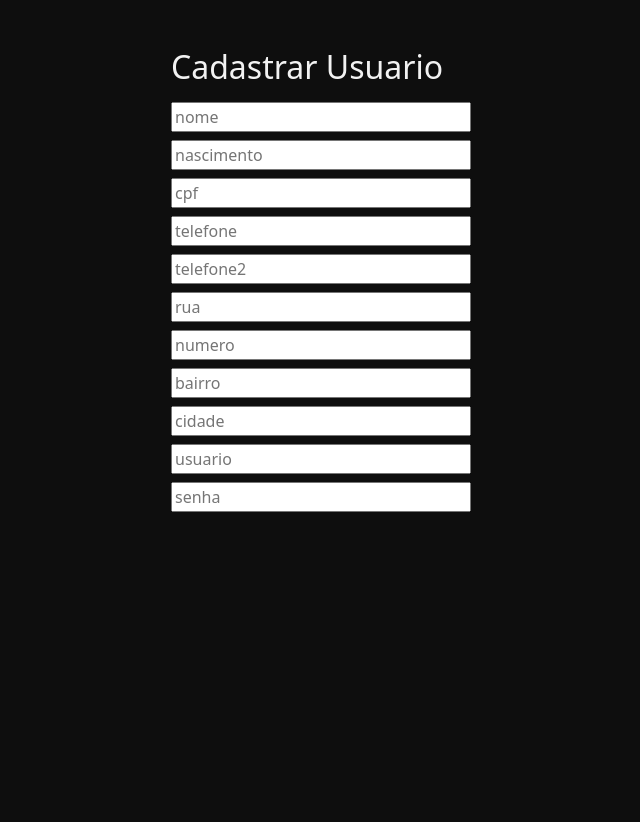
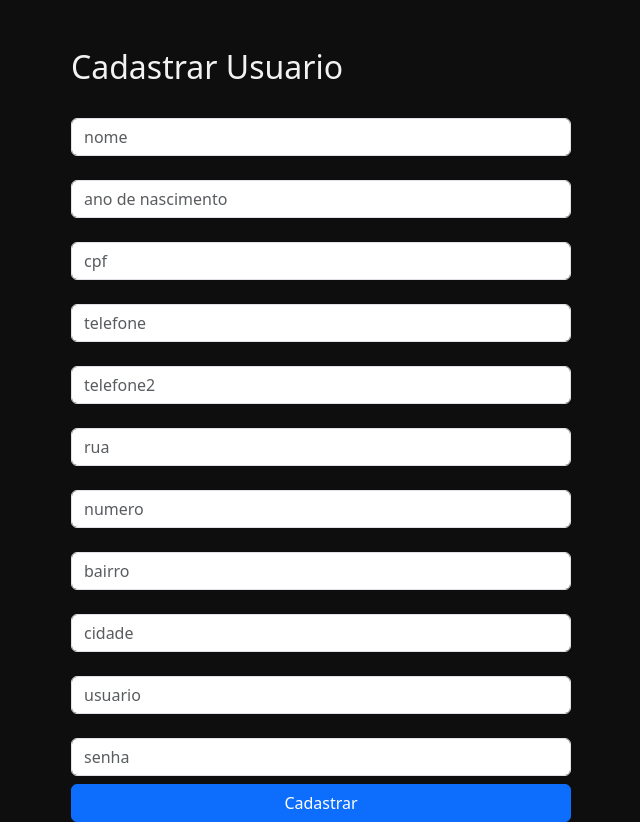
Before and after one commit to DaniLimaa/login, a PHP site: page /formularioCadastrar.php in a window 1280 px wide. Shown: the whole page, without its empty margins (319-959 px from the left). Before the commit the page ends 512 px from the top, so only its background shows below. Run offline with PHP 8.4, Linux system fonts and the light colour scheme.

Commit message:
cadastrar usuarios e redefinir senha prontos

```diff
--- a/formularioCadastrar.php
+++ b/formularioCadastrar.php
@@ -11,9 +11,7 @@
     }
 
     form {
-        width: 300px;
-        height: 50px;
-        border-radius: 10px;
+        width: 500px;
     }
 </style>
 
@@ -21,18 +19,41 @@
     <form action="./cadastrarUsuario.php" method="POST">
         <div class="mt-5 d-flex align-itens-center flex-column gap-2">
         <h2>Cadastrar Usuario</h2>
-        <input type="text"   placeholder="nome"       name="nome">
-        <input type="number" placeholder="nascimento" name="nascimento">
-        <input type="number" placeholder="cpf"        name="cpf">
-        <input type="number" placeholder="telefone"   name="telefone">
-        <input type="number" placeholder="telefone2"  name="telefone2">
-        <input type="text"   placeholder="rua"        name="logradouro">
-        <input type="number" placeholder="numero"     name="n_casa">
-        <input type="text"   placeholder="bairro"     name="bairro">
-        <input type="text"   placeholder="cidade"     name="cidade">
 
-        <input type="usuario"  placeholder="usuario" name="usuario">
-        <input type="password" placeholder="senha"   name="senha">
+        <label class="form-label"></label>
+        <input type="text" class="form-control" placeholder="nome" name="nome">
+
+        <label class="form-label"></label>
+        <input type="number" class="form-control" placeholder="ano de nascimento" name="nascimento">
+
+        <label class="form-label"></label>
+        <input type="number" class="form-control" placeholder="cpf" name="cpf">
+
+        <label class="form-label"></label>
+        <input type="number" class="form-control" placeholder="telefone" name="telefone">
+
+        <label class="form-label"></label>
+        <input type="number" class="form-control" placeholder="telefone2" name="telefone2">
+
+        <label class="form-label"></label>
+        <input type="text" class="form-control" placeholder="rua" name="logradouro">
+
+        <label class="form-label"></label>
+        <input type="number" class="form-control" placeholder="numero" name="n_casa">
+
+        <label class="form-label"></label>
+        <input type="text" class="form-control" placeholder="bairro" name="bairro">
+
+        <label class="form-label"></label>
+        <input type="text" class="form-control" placeholder="cidade" name="cidade">
+
+        <label class="form-label"></label>
+        <input type="text" class="form-control" placeholder="usuario" name="usuario">
+
+        <label class="form-label"></label>
+        <input type="password" class="form-control" placeholder="senha" name="senha">
+
+        <input type="submit" class="btn btn-primary" value="Cadastrar">
         </div>
     </form>
 </body>
--- a/index.php
+++ b/index.php
@@ -33,7 +33,7 @@
         <div class="d-flex justify-content-around">
             <input class="btn btn-success mt-3" type="submit">
             <a href="formularioCadastrar.php" class="btn btn-primary mt-3">Cadastrar</a>
-            <a href="#" class="btn btn-secondary mt-3">Redefinir Senha</a>
+            <a href="formRedefinirSenha.php" class="btn btn-secondary mt-3">Redefinir Senha</a>
         </div>
     </form>
 </body>
```
Also changed, not shown: auxRedefinirSenha.php (added, +32 -0 lines), cadastrarUsuario.php (+35 -12 lines), formRedefinirSenha.php (added, +29 -0 lines).
